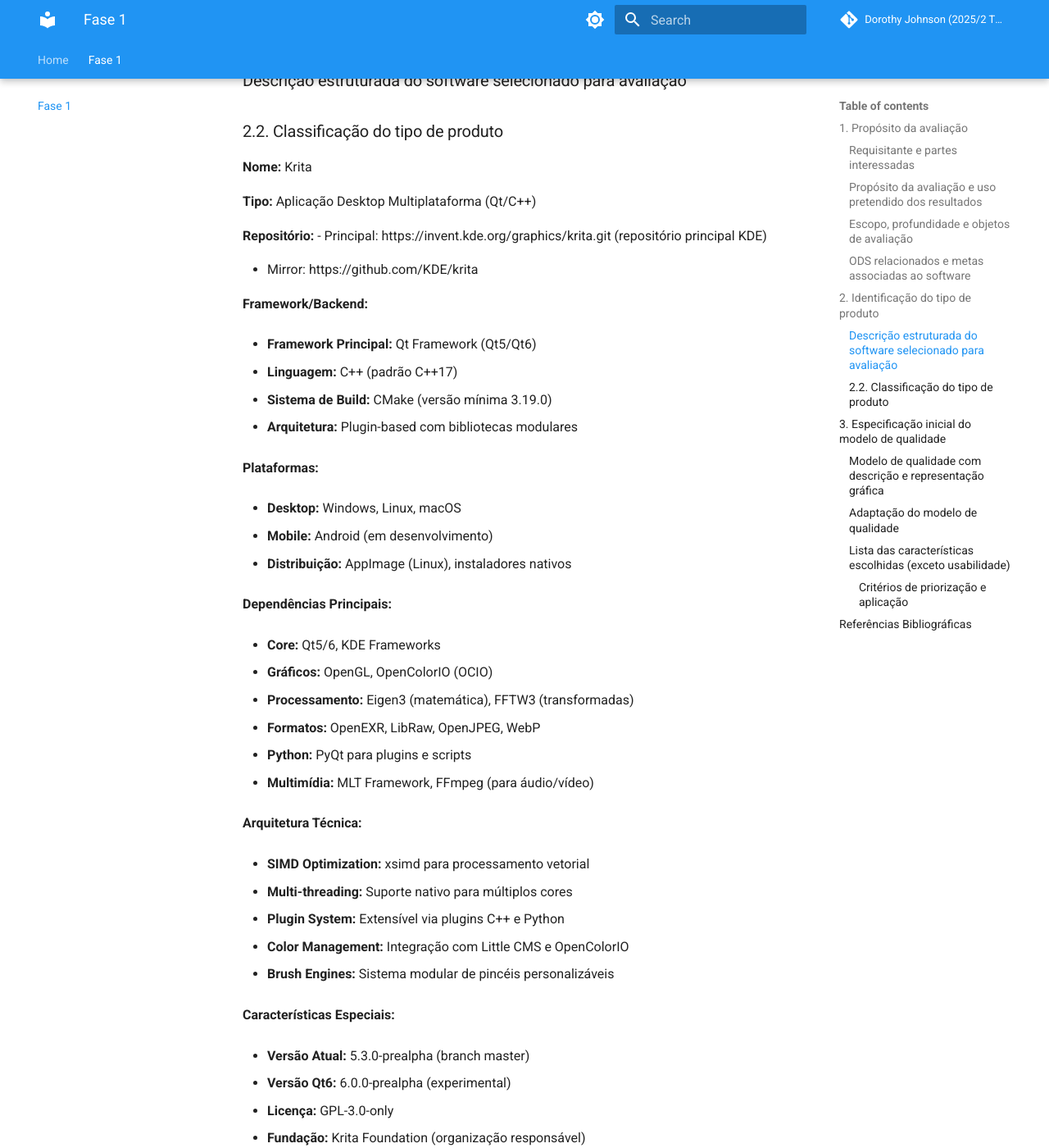
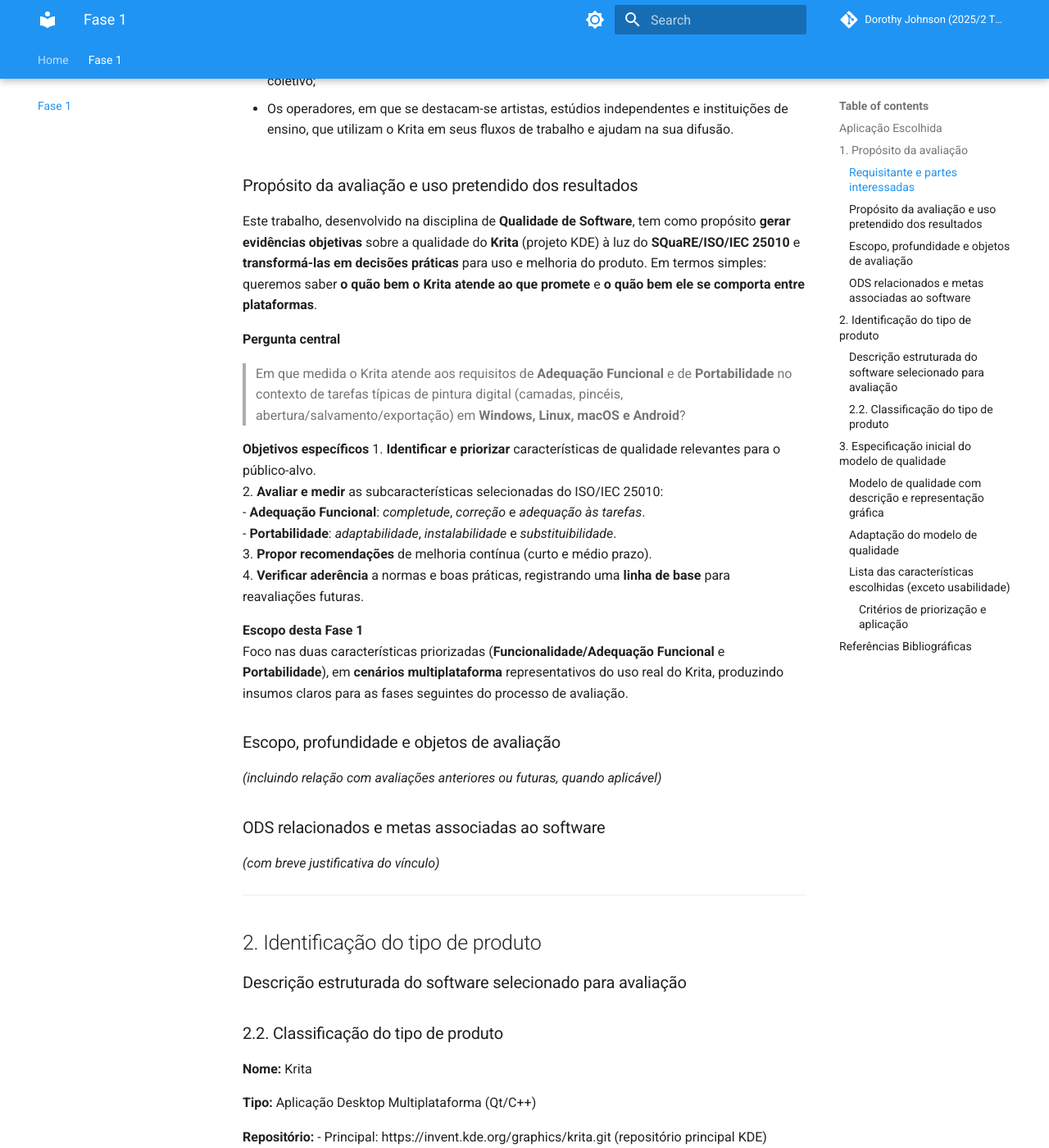
Before and after one commit to FCTE-Qualidade-de-Software-1/2025-2_T02_DOROTHY-JOHNSON, an MkDocs documentation site: the page built from docs/fase1/execucaoFase1.md, in a window 1280 px wide and 1400 px high, scrolled down 1176 px. Shown: the whole window at 82% size. Built offline with MkDocs 1.6.1 and Material for MkDocs 9.7.7, drawn with Linux system fonts in a browser that asks for light colours; comment, search, counter and statistics services are not loaded; some of the changed text lies outside the part shown.

Commit message:
feat: Aplicação Escolhida e Propósito da avaliação

```diff
--- a/docs/fase1/execucaoFase1.md
+++ b/docs/fase1/execucaoFase1.md
@@ -1,4 +1,14 @@
-# Execução da Fase 1 - Avaliação de Software
+# Fase 1
+
+## Aplicação Escolhida
+
+O software avaliado neste trabalho é o Krita, um aplicativo livre e de código aberto para pintura digital e ilustração mantido pela comunidade KDE/Krita Foundation. Trata-se de uma aplicação multiplataforma — com pacotes oficiais para Windows, Linux e macOS, além de versão para tablets Android — voltada a artistas, ilustradores e criadores de concept art, quadrinhos, texturas e matte painting. O repositório oficial está hospedado no [Krita](https://github.com/KDE/krita).
+
+Embora difundido amplamente, o Krita não é um produto comercial proprietário; é distribuído sob licença GPLv3, com desenvolvimento aberto e colaborativo. No enquadramento de aquisição e uso, ele se comporta como um software de prateleira (off-the-shelf) de código aberto, disponibilizado ao público em geral, sem personalizações específicas por cliente.
+
+O domínio de aplicação do Krita abrange a criação artística digital, educação em artes visuais e fluxos de trabalho de estúdios e profissionais independentes que necessitam de um estúdio de arte 2D completo, com suporte a camadas, pincéis avançados e formatos amplamente utilizados (ex.: PSD).
+
+---
 
 ## 1. Propósito da avaliação
 
@@ -26,7 +36,21 @@
 
 ### Propósito da avaliação e uso pretendido dos resultados
 
-<!-- Explicar o objetivo da avaliação e como os resultados serão utilizados -->
+Este trabalho, desenvolvido na disciplina de **Qualidade de Software**, tem como propósito **gerar evidências objetivas** sobre a qualidade do **Krita** (projeto KDE) à luz do **SQuaRE/ISO/IEC 25010** e **transformá-las em decisões práticas** para uso e melhoria do produto. Em termos simples: queremos saber **o quão bem o Krita atende ao que promete** e **o quão bem ele se comporta entre plataformas**.
+
+**Pergunta central**
+> Em que medida o Krita atende aos requisitos de **Adequação Funcional** e de **Portabilidade** no contexto de tarefas típicas de pintura digital (camadas, pincéis, abertura/salvamento/exportação) em **Windows, Linux, macOS e Android**?
+
+**Objetivos específicos**
+1. **Identificar e priorizar** características de qualidade relevantes para o público-alvo.
+2. **Avaliar e medir** as subcaracterísticas selecionadas do ISO/IEC 25010:
+   - **Adequação Funcional**: *completude*, *correção* e *adequação às tarefas*.
+   - **Portabilidade**: *adaptabilidade*, *instalabilidade* e *substituibilidade*.
+3. **Propor recomendações** de melhoria contínua (curto e médio prazo).
+4. **Verificar aderência** a normas e boas práticas, registrando uma **linha de base** para reavaliações futuras.
+
+**Escopo desta Fase 1**
+Foco nas duas características priorizadas (**Funcionalidade/Adequação Funcional** e **Portabilidade**), em **cenários multiplataforma** representativos do uso real do Krita, produzindo insumos claros para as fases seguintes do processo de avaliação.
 
 ### Escopo, profundidade e objetos de avaliação
 *(incluindo relação com avaliações anteriores ou futuras, quando aplicável)*
```
